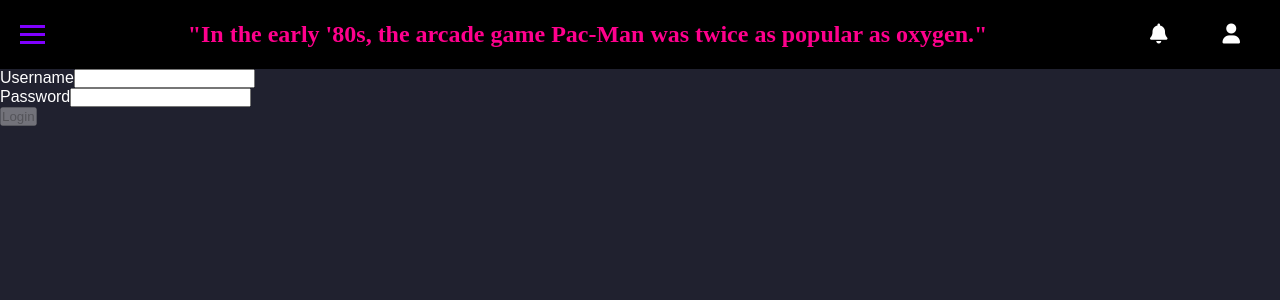
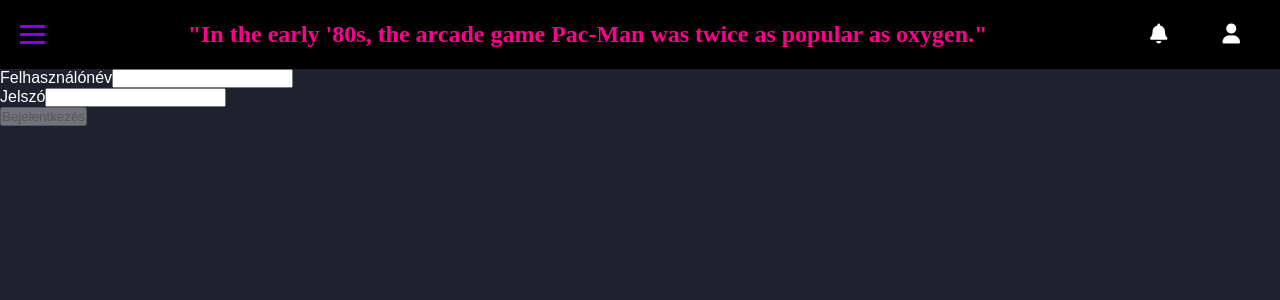
Before and after one commit to MishyPoggu/Projekt13c, an Angular app in the folder Frontend/project/: page /login in a window 1280 px wide. Shown: the top 300 px of the page. Built offline with nearby package versions, Linux system fonts and the light colour scheme.

Commit message:
Regisztráció
Regisztráció megcsinálása és hibaüzenetek küldése

```diff
--- a/Frontend/project/src/app/head/head.component.html
+++ b/Frontend/project/src/app/head/head.component.html
@@ -28,7 +28,7 @@
         </a>
         <ul class="user-dropdown" [class.open]="isUserDropdownOpen">
           <li><a href="/login">Bejelentkezés</a></li>
-          <li><a routerLink="/register">Regisztráció</a></li>
+          <li><a href="/register">Regisztráció</a></li>
         </ul>
 
 
--- a/Frontend/project/src/app/login/login.component.html
+++ b/Frontend/project/src/app/login/login.component.html
@@ -2,20 +2,20 @@
   <div class="container mt-4">
     <div class="row">
       <div class="col-md-6">
-        <label for="username" class="form-label">Username</label>
+        <label for="username" class="form-label">Felhasználónév</label>
         <input type="text" formControlName="username" id="username" class="form-control" required>
-        <small style="color: red;" *ngIf="loginForm.get('username')!.invalid && loginForm.get('username')!.touched">Username is required</small>
+        <small style="color: red;" *ngIf="loginForm.get('username')!.invalid && loginForm.get('username')!.touched">Felhasználónevet kötelező megadni!</small>
       </div>
 
       <div class="col-md-6">
-        <label for="password" class="form-label">Password</label>
+        <label for="password" class="form-label">Jelszó</label>
         <input type="password" formControlName="password" id="password" class="form-control" required>
-        <small style="color: red;" *ngIf="loginForm.get('password')!.invalid && loginForm.get('password')!.touched">Password is required</small>
+        <small style="color: red;" *ngIf="loginForm.get('password')!.invalid && loginForm.get('password')!.touched">Jelszót kötelező megadni!</small>
       </div>
     </div>
 
     <div class="mt-4">
-      <button type="submit" class="btn btn-primary" [disabled]="loginForm.invalid">Login</button>
+      <button type="submit" class="btn btn-primary" [disabled]="loginForm.invalid">Bejelentkezés</button>
     </div>
   </div>
 </form>
--- a/Frontend/project/src/app/register/register.component.html
+++ b/Frontend/project/src/app/register/register.component.html
@@ -2,26 +2,26 @@
   <div class="container mt-4">
     <div class="row">
       <div class="col-md-6">
-        <label for="username" class="form-label">Username</label>
+        <label for="username" class="form-label">Felhasználónév</label>
         <input type="text" formControlName="username" id="username" class="form-control" required>
-        <small style="color: red;" *ngIf="registerForm.get('username')!.invalid && registerForm.get('username')!.touched">Username is required</small>
+        <small style="color: red;" *ngIf="registerForm.get('username')!.invalid && registerForm.get('username')!.touched">Felhasználónevet kötelező megadni!</small>
       </div>
 
       <div class="col-md-6">
-        <label for="password" class="form-label">Password</label>
+        <label for="password" class="form-label">Jelszó</label>
         <input type="password" formControlName="password" id="password" class="form-control" required>
-        <small style="color: red;" *ngIf="registerForm.get('password')!.invalid && registerForm.get('password')!.touched">Password is required</small>
+        <small style="color: red;" *ngIf="registerForm.get('password')!.invalid && registerForm.get('password')!.touched">Jelszót kötelező megadni!</small>
       </div>
 
       <div class="col-md-6">
         <label for="email" class="form-label">Email</label>
         <input type="email" formControlName="email" id="email" class="form-control" required>
-        <small style="color: red;" *ngIf="registerForm.get('email')!.invalid && registerForm.get('email')!.touched">Valid email is required</small>
+        <small style="color: red;" *ngIf="registerForm.get('email')!.invalid && registerForm.get('email')!.touched">E-mail címet helyesen megadni kötelező!</small>
       </div>
     </div>
 
     <div class="mt-4">
-      <button type="submit" class="btn btn-primary" [disabled]="registerForm.invalid">Register</button>
+      <button type="submit" class="btn btn-primary" [disabled]="registerForm.invalid">Regisztráció</button>
     </div>
   </div>
 </form>
```
